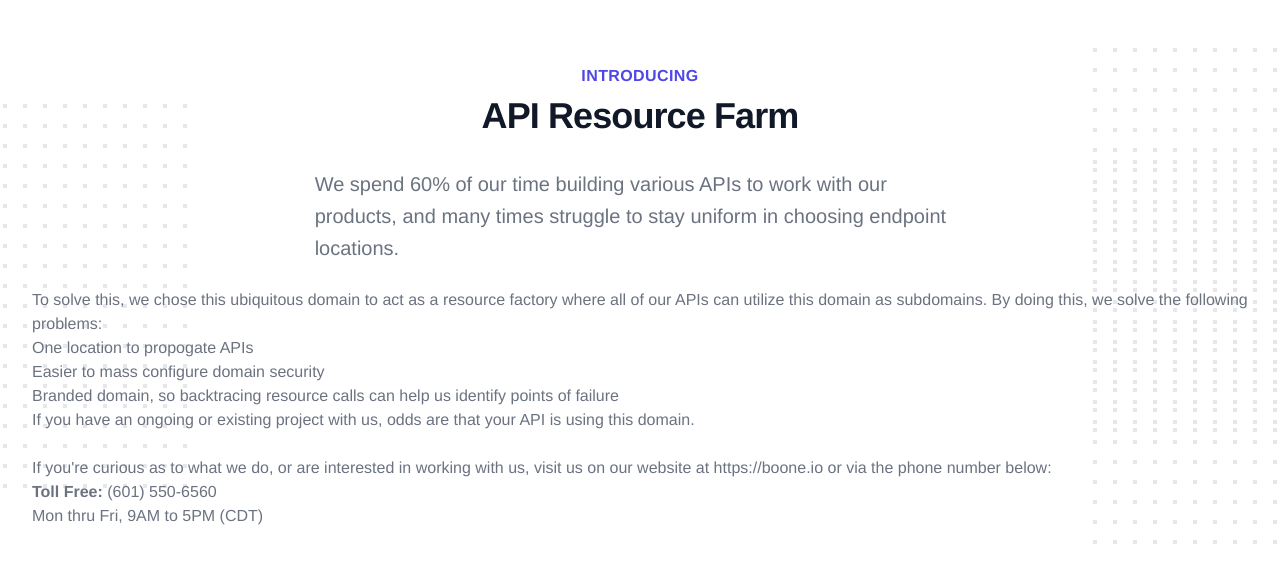
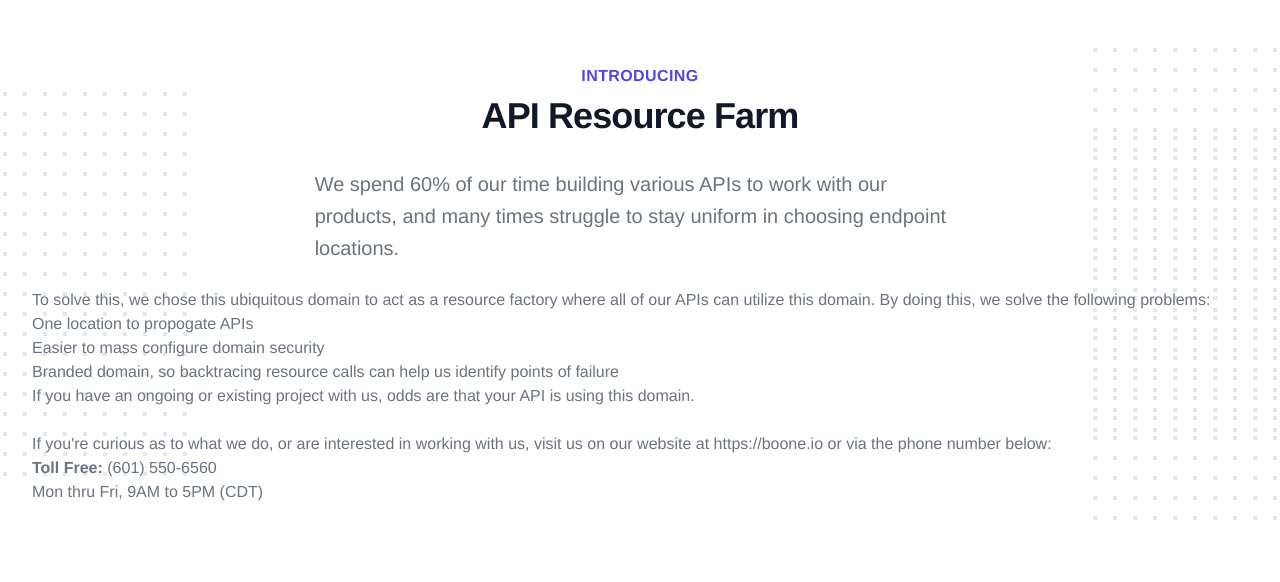
Before and after one commit to boone-studios/boone-sh, a Vue app: page / in a window 1280 px wide. Shown: the top 582 px of the page. Built offline with nearby package versions, Linux system fonts and the light colour scheme; what @tailwindcss/typography would draw is missing.

Commit message:
Edited README.md and changed some copy

```diff
--- a/src/components/Landing.vue
+++ b/src/components/Landing.vue
@@ -42,7 +42,7 @@
       </div>
 
       <div class="mt-6 prose prose-indigo prose-lg text-gray-500 mx-auto">
-        <p>To solve this, we chose this ubiquitous domain to act as a resource factory where all of our APIs can utilize this domain as subdomains. By doing this, we solve the following problems:</p>
+        <p>To solve this, we chose this ubiquitous domain to act as a resource factory where all of our APIs can utilize this domain. By doing this, we solve the following problems:</p>
 
         <ul>
           <li>One location to propogate APIs</li>
```
Also changed, not shown: 1 other file (tests, documents, lock files or other folders).
